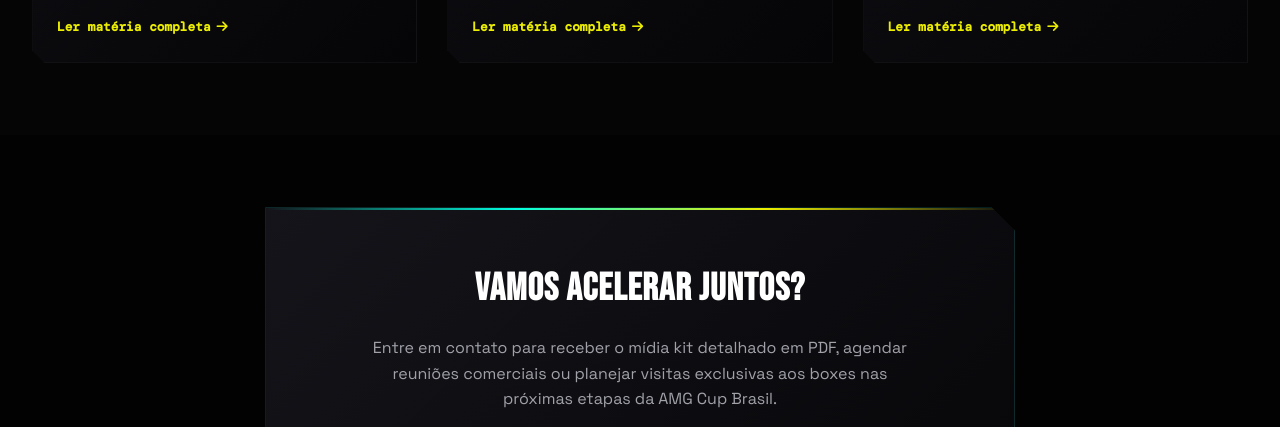
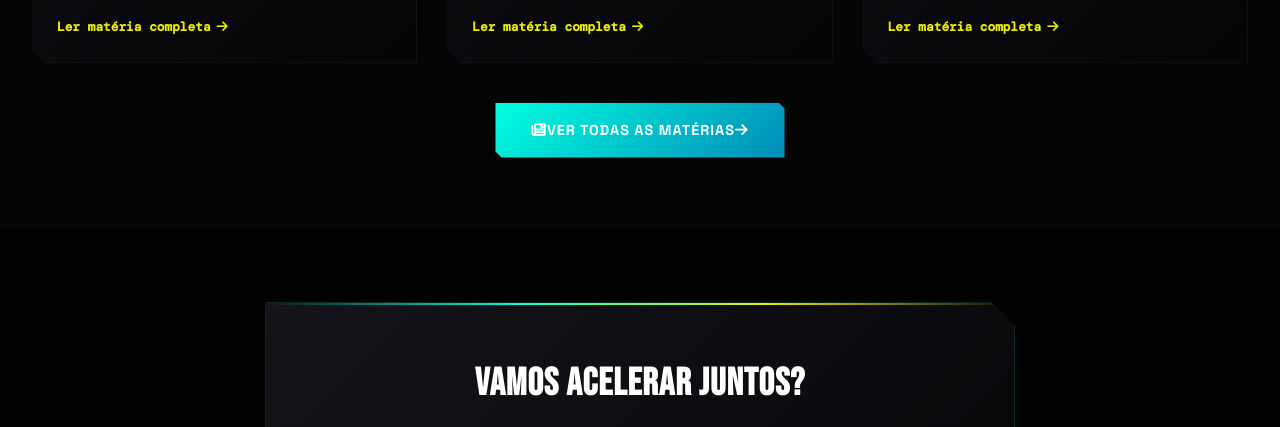
Before and after one commit to Guidemetrioo/kaue-amg, a plain HTML site: page index.html in a window 1280 px wide. Shown: the part 5575-6002 px from the top of the page. Drawn offline with nearby package versions, Linux system fonts and the light colour scheme; a web font is replaced by a local one.

Commit message:
feat: botao Ver todas as materias na secao midia linkando para blog.html

```diff
--- a/index.html
+++ b/index.html
@@ -366,7 +366,12 @@
                     </div>
                 </div>
             </div>
+
+            <div style="text-align: center; margin-top: 40px;">
+                <a href="blog.html" class="btn btn-primary"><i class="fa-solid fa-newspaper"></i> Ver todas as matérias <i class="fa-solid fa-arrow-right"></i></a>
+            </div>
         </div>
+
     </section>
 
     <!-- Contato - Vamos Acelerar Juntos -->
```
